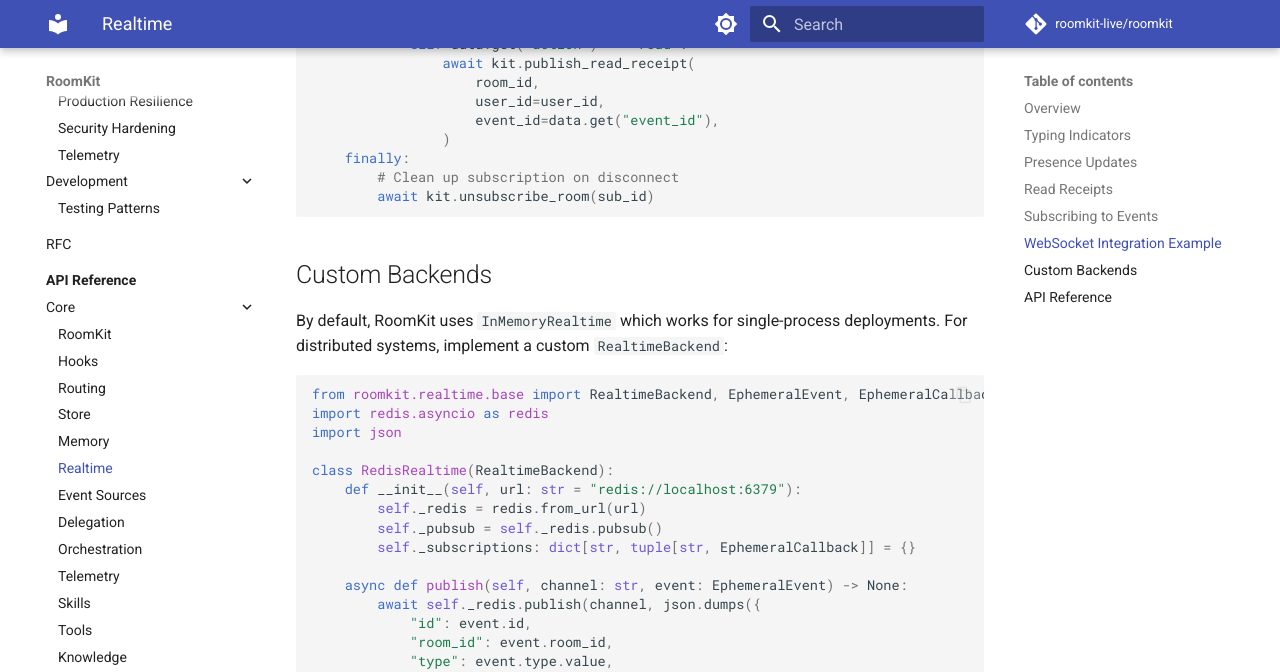
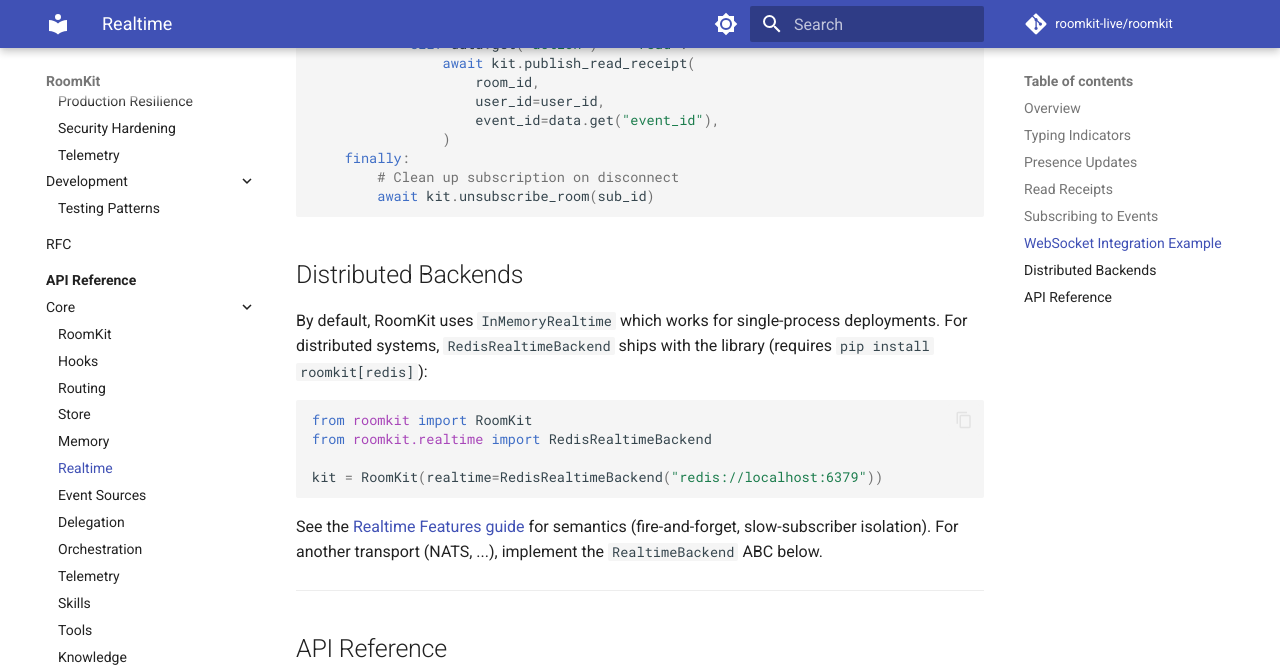
Before and after one commit to roomkit-live/roomkit-docs, an MkDocs documentation site: the page built from docs/api/realtime.md, in a window 1280 px wide and 1400 px high, scrolled down 3584 px. Shown: the top 672 px of the window. Built offline with MkDocs 1.6.1 and Material for MkDocs 9.7.7, drawn with Linux system fonts in a browser that asks for light colours; comment, search, counter and statistics services are not loaded; some of the changed text lies outside the part shown.

Commit message:
docs(scaling): Redis realtime + status bus backends ship — the skeletons become real classes (RMK-89)
The write-your-own RedisRealtimeBackend/RedisStatusBackend sketches in
realtime-features, status-bus, features and the realtime API page now
point at the shipped classes; scaling.md gains the distributed ephemeral
surfaces section and a checklist item.

````diff
--- a/docs/api/realtime.md
+++ b/docs/api/realtime.md
@@ -166,54 +166,22 @@ async def websocket_endpoint(ws: WebSocket, room_id: str, user_id: str):
         await kit.unsubscribe_room(sub_id)
 ```
 
-## Custom Backends
+## Distributed Backends
 
-By default, RoomKit uses `InMemoryRealtime` which works for single-process deployments. For distributed systems, implement a custom `RealtimeBackend`:
+By default, RoomKit uses `InMemoryRealtime` which works for single-process
+deployments. For distributed systems, `RedisRealtimeBackend` ships with the
+library (requires `pip install roomkit[redis]`):
 
 ```python
-from roomkit.realtime.base import RealtimeBackend, EphemeralEvent, EphemeralCallback
-import redis.asyncio as redis
-import json
+from roomkit import RoomKit
+from roomkit.realtime import RedisRealtimeBackend
 
-class RedisRealtime(RealtimeBackend):
-    def __init__(self, url: str = "redis://localhost:6379"):
-        self._redis = redis.from_url(url)
-        self._pubsub = self._redis.pubsub()
-        self._subscriptions: dict[str, tuple[str, EphemeralCallback]] = {}
+kit = RoomKit(realtime=RedisRealtimeBackend("redis://localhost:6379"))
+```
 
-    async def publish(self, channel: str, event: EphemeralEvent) -> None:
-        await self._redis.publish(channel, json.dumps({
-            "id": event.id,
-            "room_id": event.room_id,
-            "type": event.type.value,
-            "user_id": event.user_id,
-            "channel_id": event.channel_id,
-            "data": event.data,
-            "timestamp": event.timestamp.isoformat(),
-        }))
-
-    async def subscribe(self, channel: str, callback: EphemeralCallback) -> str:
-        from uuid import uuid4
-        sub_id = uuid4().hex
-        await self._pubsub.subscribe(channel)
-        self._subscriptions[sub_id] = (channel, callback)
-        # Start listener task...
-        return sub_id
-
-    async def unsubscribe(self, subscription_id: str) -> bool:
-        if subscription_id not in self._subscriptions:
-            return False
-        channel, _ = self._subscriptions.pop(subscription_id)
-        await self._pubsub.unsubscribe(channel)
-        return True
-
-    async def close(self) -> None:
-        await self._pubsub.close()
-        await self._redis.close()
-
-# Use custom backend
-kit = RoomKit(realtime=RedisRealtime("redis://localhost:6379"))
-```
+See the [Realtime Features guide](../guides/realtime-features.md#distributed-deployments-redisrealtimebackend)
+for semantics (fire-and-forget, slow-subscriber isolation). For another
+transport (NATS, ...), implement the `RealtimeBackend` ABC below.
 
 ---
 
@@ -228,3 +196,5 @@ kit = RoomKit(realtime=RedisRealtime("redis://localhost:6379"))
 ::: roomkit.realtime.base.RealtimeBackend
 
 ::: roomkit.realtime.memory.InMemoryRealtime
+
+::: roomkit.realtime.redis.RedisRealtimeBackend
````
Also changed, not shown: docs/features.md (+16 -28 lines), docs/guides/realtime-features.md (+38 -24 lines), docs/guides/scaling.md (+35 -0 lines), docs/guides/status-bus.md (+30 -17 lines).
